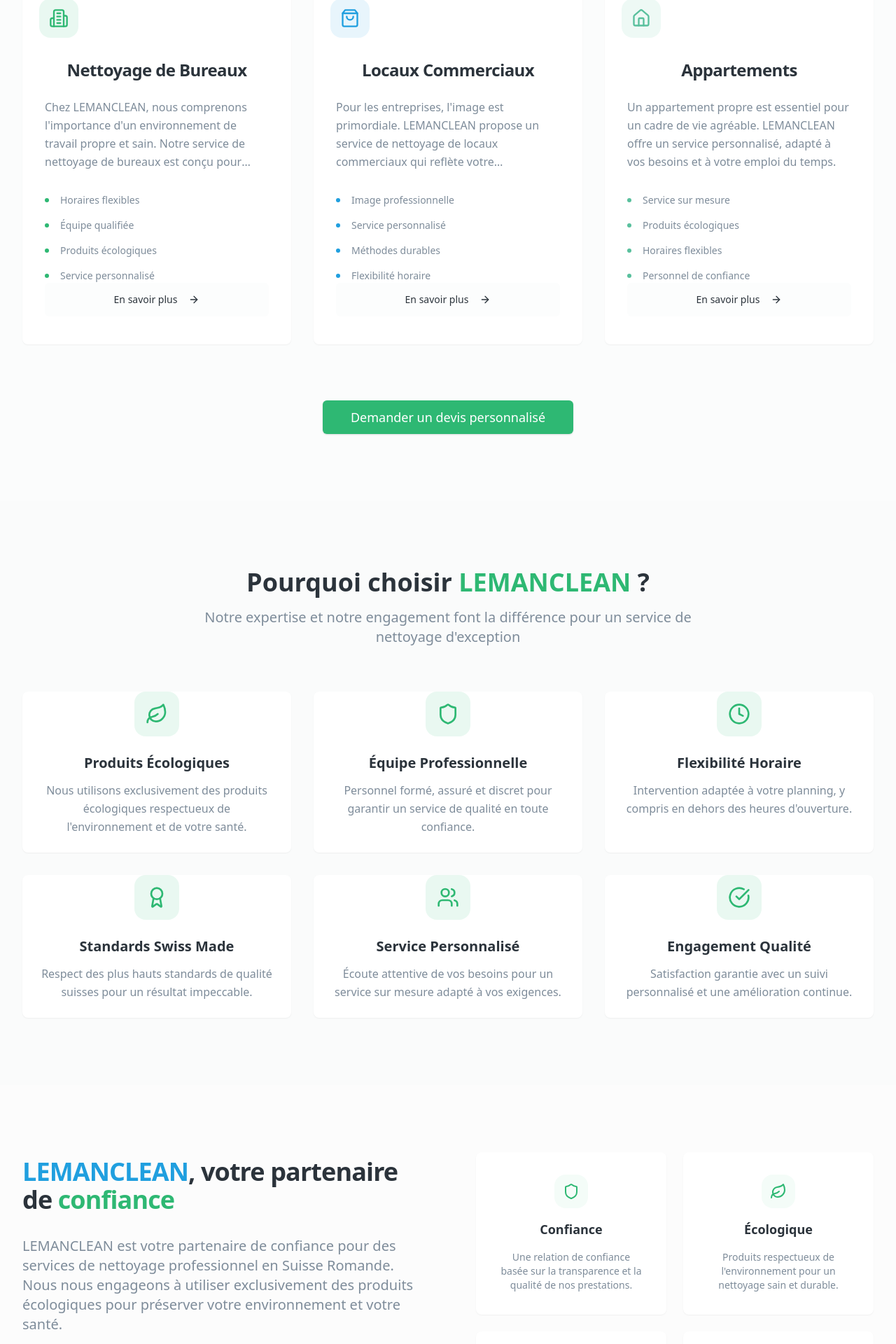
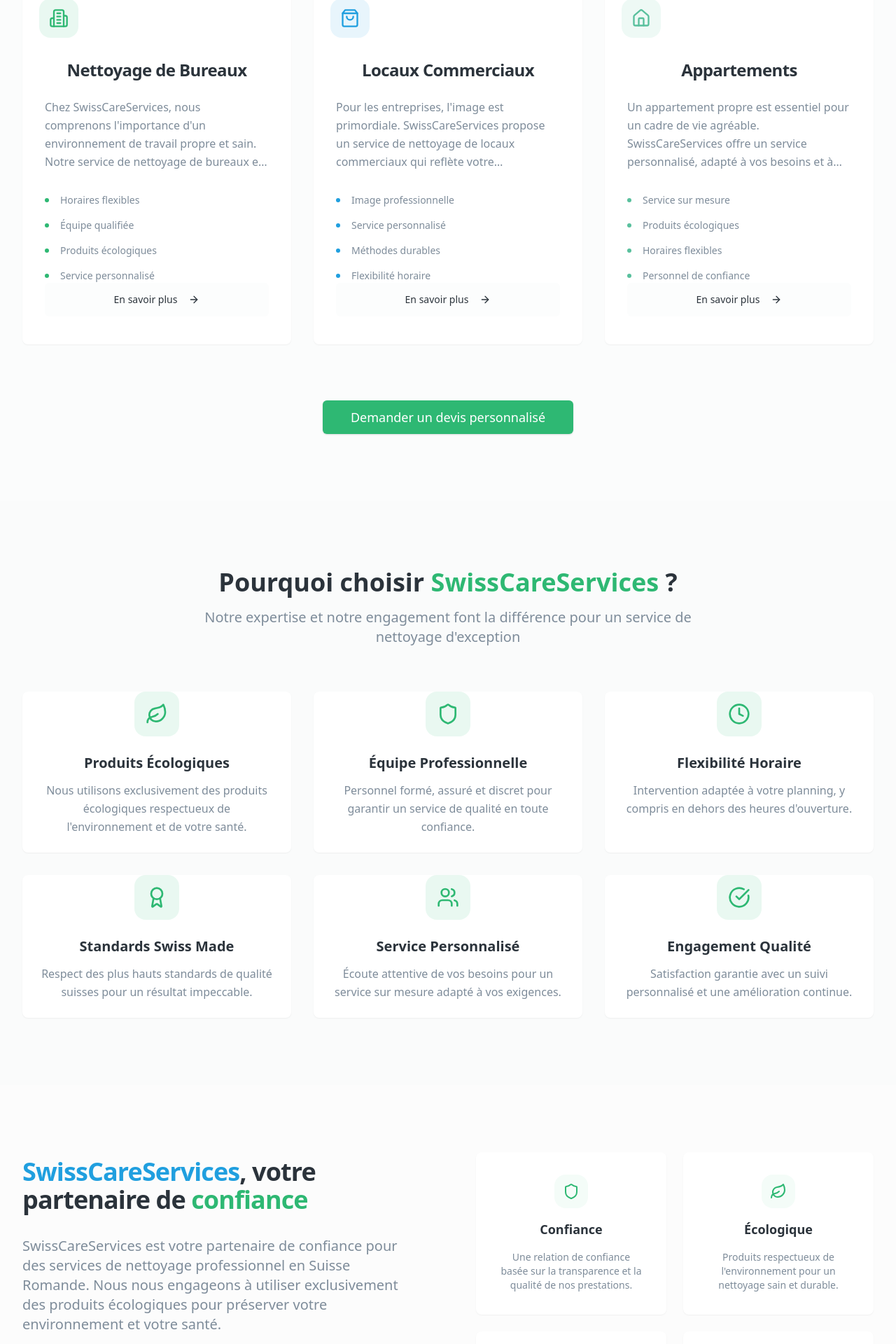
Before and after one commit to Imadmalaq/SwissCareServices, a React (Vite) app: page / in a window 1280 px wide. Shown: the part 1260-3180 px from the top of the page at 70% size. Built offline with nearby package versions, Linux system fonts and the light colour scheme.

Commit message:
Refactor: Rename LemanClean to SwissCareServices

```diff
--- a/index.html
+++ b/index.html
@@ -4,12 +4,12 @@
     <meta charset="UTF-8" />
     <meta name="viewport" content="width=device-width, initial-scale=1.0" />
     <link rel="icon" href="/lovable-uploads/dc9ac811-5663-4f9b-acbb-417263ac6fb7.png" type="image/png">
-    <title>LEMANCLEAN - Service de Nettoyage Professionnel en Suisse Romande</title>
+    <title>SwissCareServices - Service de Nettoyage Professionnel en Suisse Romande</title>
     <meta name="description" content="Service de nettoyage écologique et professionnel pour bureaux, locaux commerciaux et appartements en Suisse Romande. Devis gratuit sous 24h." />
-    <meta name="author" content="LEMANCLEAN" />
+    <meta name="author" content="SwissCareServices" />
     <meta name="keywords" content="nettoyage, Suisse Romande, bureaux, professionnel, écologique, devis 24h" />
 
-    <meta property="og:title" content="LEMANCLEAN - Propreté en toute confiance" />
+    <meta property="og:title" content="SwissCareServices - Propreté en toute confiance" />
     <meta property="og:description" content="Service de nettoyage professionnel et écologique en Suisse Romande. Devis gratuit sous 24h." />
     <meta property="og:type" content="website" />
     <meta property="og:image" content="https://lovable.dev/opengraph-image-p98pqg.png" />
--- a/src/components/sections/about.tsx
+++ b/src/components/sections/about.tsx
@@ -33,12 +33,12 @@ const About = () => {
           {/* Left Column - Content */}
           <div className="space-y-8">
             <h2 className="text-3xl md:text-4xl font-bold leading-tight tracking-tight">
-              <span className="text-secondary">LEMANCLEAN</span>, votre partenaire de{" "}
+              <span className="text-secondary">SwissCareServices</span>, votre partenaire de{" "}
               <span className="text-primary">confiance</span>
             </h2>
 
             <p className="text-lg sm:text-xl text-muted-foreground leading-relaxed mb-8">
-              LEMANCLEAN est votre partenaire de confiance pour des services de nettoyage professionnel en Suisse Romande.
+              SwissCareServices est votre partenaire de confiance pour des services de nettoyage professionnel en Suisse Romande.
               Nous nous engageons à utiliser exclusivement des produits écologiques pour préserver
               votre environnement et votre santé.
             </p>
--- a/src/components/sections/footer.tsx
+++ b/src/components/sections/footer.tsx
@@ -45,7 +45,7 @@ const Footer = () => {
               </div>
               <div className="flex items-center gap-2 text-muted-foreground">
                 <Mail className="h-4 w-4" />
-                <span>info@lemanclean.com</span>
+                <span>swisscareservice@gmail.com</span>
               </div>
               <div className="flex items-center gap-2 text-muted-foreground">
                 <MapPin className="h-4 w-4" />
@@ -57,7 +57,7 @@ const Footer = () => {
 
         <div className="border-t pt-6 sm:pt-8 mt-6 sm:mt-8">
           <div className="flex flex-col sm:flex-row justify-between items-start sm:items-center gap-4 sm:gap-6 text-sm text-muted-foreground">
-            <p>&copy; 2024 LEMANCLEAN. Tous droits réservés.</p>
+            <p>&copy; 2024 SwissCareServices. Tous droits réservés.</p>
             <div className="space-y-2 w-full sm:w-auto">
               <Collapsible>
                 <CollapsibleTrigger className="flex items-center gap-2 hover:text-primary transition-professional">
@@ -66,10 +66,10 @@ const Footer = () => {
                 </CollapsibleTrigger>
                 <CollapsibleContent className="mt-2 text-xs text-muted-foreground">
                   <div className="bg-muted/50 p-3 sm:p-4 rounded-lg max-w-sm sm:max-w-md">
-                    <p className="mb-2"><strong>LEMANCLEAN</strong></p>
+                    <p className="mb-2"><strong>SwissCareServices</strong></p>
                     <p>Service de nettoyage professionnel</p>
                     <p>Suisse Romande</p>
-                    <p className="mt-2">Email: info@lemanclean.com</p>
+                    <p className="mt-2">Email: swisscareservice@gmail.com</p>
                     <p>Téléphone: +41 76 693 09 49</p>
                   </div>
                 </CollapsibleContent>
--- a/src/components/sections/services.tsx
+++ b/src/components/sections/services.tsx
@@ -8,21 +8,21 @@ const Services = () => {
     {
       icon: Building2,
       title: "Nettoyage de Bureaux",
-      description: "Chez LEMANCLEAN, nous comprenons l'importance d'un environnement de travail propre et sain. Notre service de nettoyage de bureaux est conçu pour créer un espace propice à la productivité.",
+      description: "Chez SwissCareServices, nous comprenons l'importance d'un environnement de travail propre et sain. Notre service de nettoyage de bureaux est conçu pour créer un espace propice à la productivité.",
       features: ["Horaires flexibles", "Équipe qualifiée", "Produits écologiques", "Service personnalisé"],
       color: "primary"
     },
     {
       icon: ShoppingBag,
       title: "Locaux Commerciaux",
-      description: "Pour les entreprises, l'image est primordiale. LEMANCLEAN propose un service de nettoyage de locaux commerciaux qui reflète votre professionnalisme et impressionne vos clients.",
+      description: "Pour les entreprises, l'image est primordiale. SwissCareServices propose un service de nettoyage de locaux commerciaux qui reflète votre professionnalisme et impressionne vos clients.",
       features: ["Image professionnelle", "Service personnalisé", "Méthodes durables", "Flexibilité horaire"],
       color: "secondary"
     },
     {
       icon: Home,
       title: "Appartements",
-      description: "Un appartement propre est essentiel pour un cadre de vie agréable. LEMANCLEAN offre un service personnalisé, adapté à vos besoins et à votre emploi du temps.",
+      description: "Un appartement propre est essentiel pour un cadre de vie agréable. SwissCareServices offre un service personnalisé, adapté à vos besoins et à votre emploi du temps.",
       features: ["Service sur mesure", "Produits écologiques", "Horaires flexibles", "Personnel de confiance"],
       color: "accent"
     }
--- a/src/components/sections/why-us.tsx
+++ b/src/components/sections/why-us.tsx
@@ -40,7 +40,7 @@ const WhyUs = () => {
       <div className="max-w-7xl mx-auto content-padding">
         <div className="text-center mb-16">
           <h2 className="text-3xl sm:text-4xl font-bold mb-4">
-            Pourquoi choisir <span className="text-primary">LEMANCLEAN</span> ?
+            Pourquoi choisir <span className="text-primary">SwissCareServices</span> ?
           </h2>
           <p className="text-lg sm:text-xl text-muted-foreground max-w-3xl mx-auto leading-relaxed">
             Notre expertise et notre engagement font la différence pour un service de nettoyage d'exception
--- a/src/index.css
+++ b/src/index.css
@@ -2,7 +2,7 @@
 @tailwind components;
 @tailwind utilities;
 
-/* LEMANCLEAN Design System - Clean, Professional, Sanitary */
+/* SwissCareServices Design System - Clean, Professional, Sanitary */
 
 @layer base {
   :root {
```
